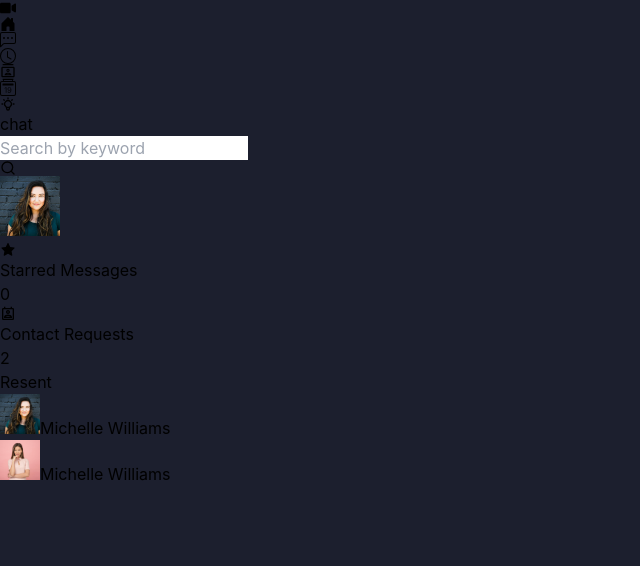
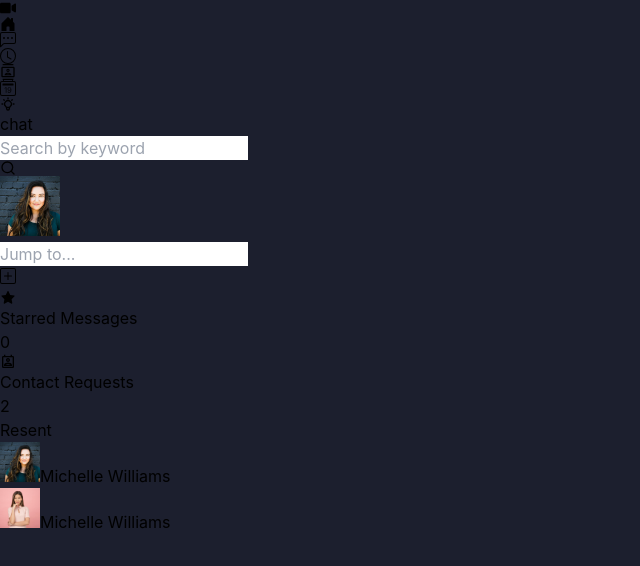
Before and after one commit to shakibdshy/Zoomla, a Next.js app: page /chat in a window 1280 px wide. Shown: the top 566 px of the page, without its empty margins (0-640 px from the left). Built offline with nearby package versions, Linux system fonts and the light colour scheme; what @material-tailwind/react would draw is missing.

Commit message:
Add Input Field

```diff
--- a/pages/chat.tsx
+++ b/pages/chat.tsx
@@ -5,6 +5,7 @@ import {
   TabsBody,
   Tab,
   TabPanel,
+  Button
 } from "@material-tailwind/react";
 import Head from 'next/head';
 import TopBar from '../components/TopBar';
@@ -13,6 +14,8 @@ import { MdOutlinePermContactCalendar } from 'react-icons/md';
 import author from '../assets/author2.jpg'
 import author2 from '../assets/author.jpg'
 import Image from 'next/image';
+import { FiSearch } from 'react-icons/fi'
+import { BsPlusSquare } from 'react-icons/bs'
 
 function Chat() {
   return (
@@ -25,7 +28,18 @@ function Chat() {
 
       <TopBar />
       <Tabs value="html" className='home-body flex w-full h-screen flex-wrap md:flex-nowrap'>
-        <div className='p-4 mt-20 w-full max-w-xs'>
+        <div className='p-4 mt-20 w-full max-w-sm'>
+          <ul className='flex items-center justify-between gap-x-2 sm:gap-x-5 pt-1 pb-5 mb-5 border-b border-[#2c2f3c]'>
+            <li className='w-full shadow-md'>
+              <form className='relative z-10'>
+                <input type="text" name="name" placeholder='Jump to...' className='search-input max-w-full w-full pl-4' />
+              </form>
+            </li>
+            <li>
+              <Button className='w-[46px] h-[46px] bg-[#272a38] border border-[#2c2f3c] shadow-md !p-4 !shadow-none' size="lg"><BsPlusSquare className='m-auto' /></Button>
+            </li>
+          </ul>
+
           <TabsHeader className='flex-col bg-transparent gap-2 text-white'>
             <Tab key={1} value='starred' className='chat-tab pl-4'>
               <div className='flex items-center justify-between'>
```
